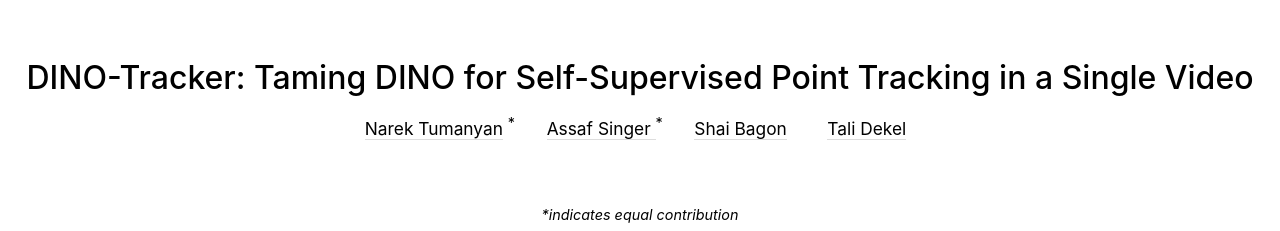
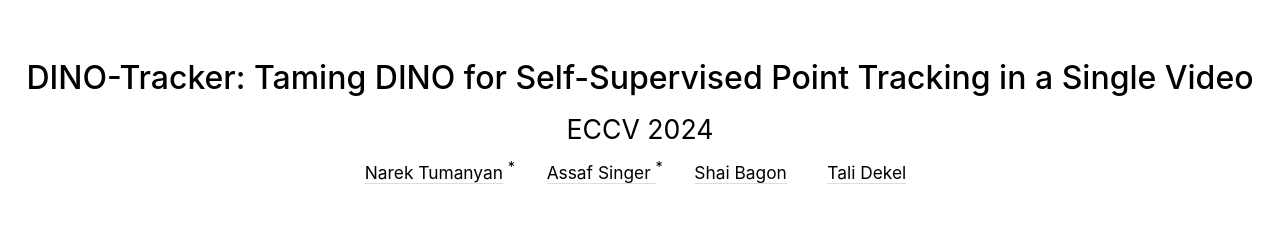
Before and after one commit to dino-tracker/dino-tracker.github.io, a plain HTML site: page index.html in a window 1280 px wide. Shown: the top 231 px of the page. Drawn offline with nearby package versions, Linux system fonts and the light colour scheme; some packages are replaced by stand-ins of ours; a script that the page names is missing; files whose address does not match are found by name; a web font is replaced by a local one.

Commit message:
update title

```diff
--- a/index.html
+++ b/index.html
@@ -37,6 +37,9 @@
 
 <body>
     <p class="title" style="margin-bottom: 10px;">DINO-Tracker: Taming DINO for Self-Supervised Point Tracking in a Single Video</p>
+    <div style="text-align: center; font-size: 20pt; margin-bottom: 20px">
+        <span>ECCV 2024</span>
+    </div>
 
     <p class="author">
         <span class="author"><a target="_blank" href="https://www.linkedin.com/in/narek-tumanyan-5a3334122/">Narek
```
